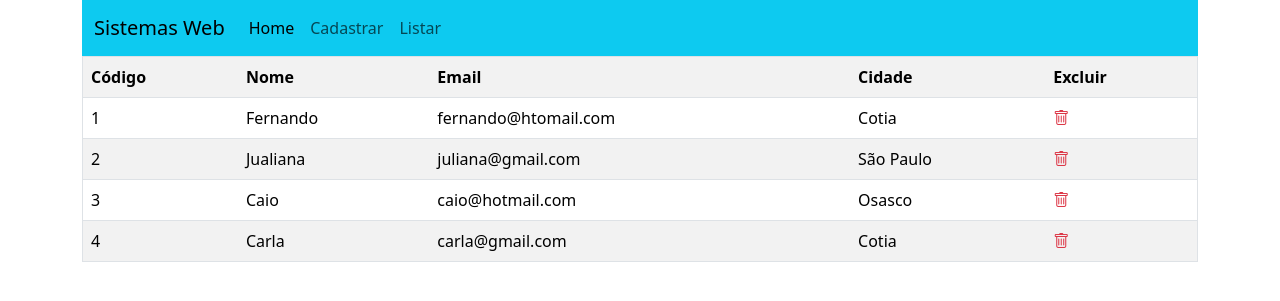
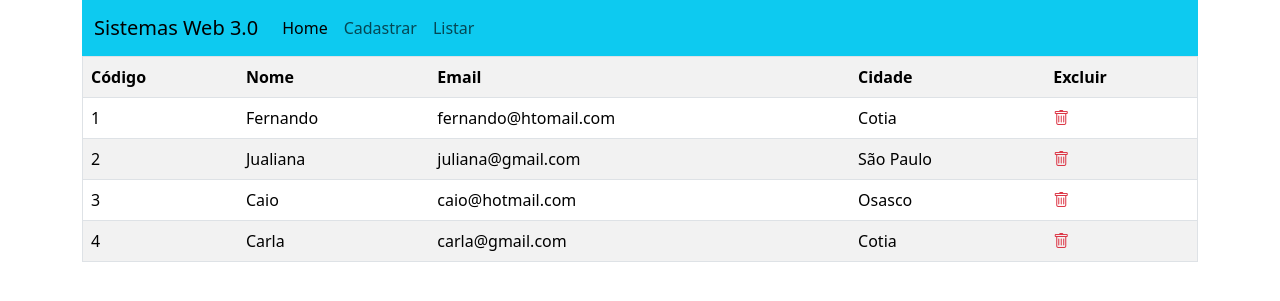
Before and after one commit to giovannirp/sistema-web-php, a PHP site: page /index.php in a window 1280 px wide. Shown: the top 301 px of the page. Run offline with PHP 8.4, Linux system fonts and the light colour scheme; data comes from the database, SQL or seed files in the repository.

Commit message:
feat: adicionando codigo

```diff
--- a/includes/nav.php
+++ b/includes/nav.php
@@ -1,6 +1,6 @@
     <nav class="navbar navbar-expand-lg bg-info">
       <div class="container-fluid">
-        <a class="navbar-brand" href="#">Sistemas Web</a>
+        <a class="navbar-brand" href="#">Sistemas Web 3.0</a>
         <button class="navbar-toggler" type="button" data-bs-toggle="collapse" data-bs-target="#navbarNav" aria-controls="navbarNav" aria-expanded="false" aria-label="Toggle navigation">
           <span class="navbar-toggler-icon"></span>
         </button>
```
